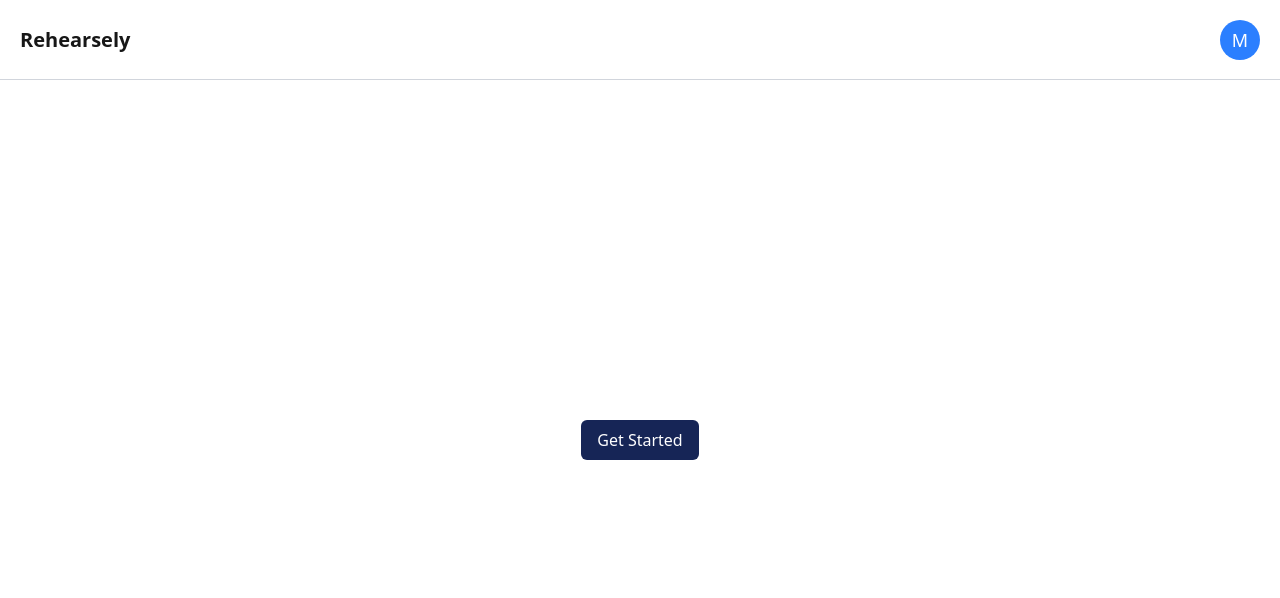
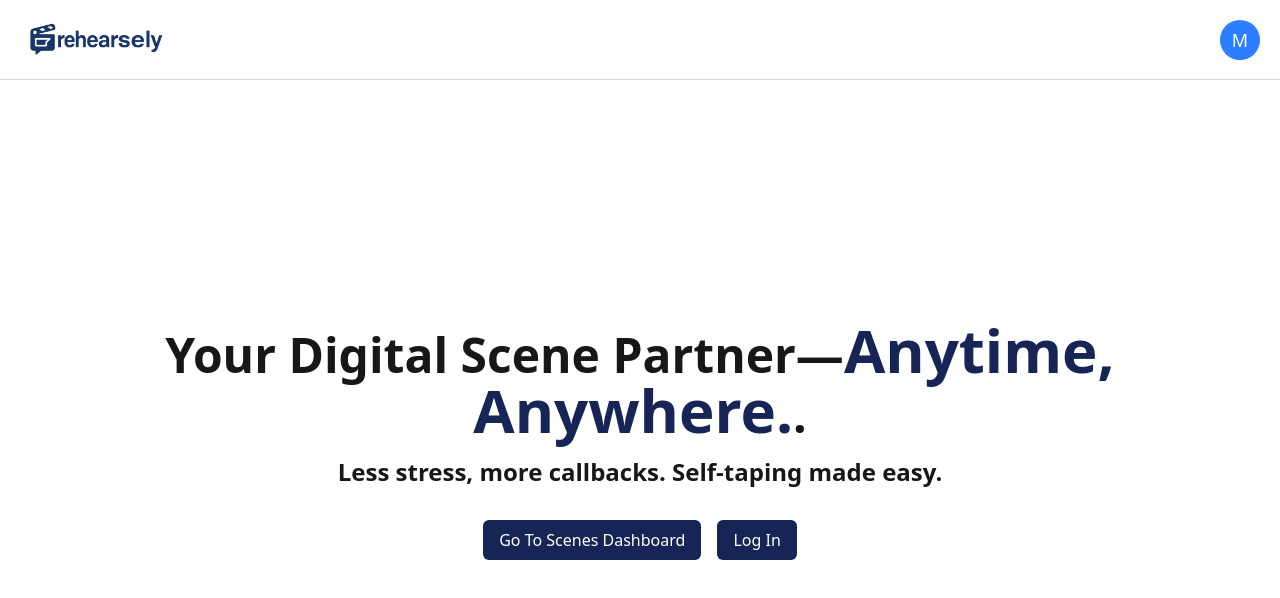
Before and after one commit to pugweather/rehearsely, a Next.js app: page / in a window 1280 px wide. Shown: the top 598 px of the page. Built offline with nearby package versions, Linux system fonts and the light colour scheme; no server answers.

Commit message:
new simple hero section, button hovers, placeholder logo

```diff
--- a/src/app/components/home/Hero.tsx
+++ b/src/app/components/home/Hero.tsx
@@ -1,22 +1,41 @@
-import React from "react"
-import ButtonLink from "../ui/ButtonLink"
-import Link from "next/link"
-//import { logout } from "../../logout/actions"
+import React from "react";
+import ButtonLink from "../ui/ButtonLink";
+import Link from "next/link";
+import { createClient } from "../../../../utils/supabase/server";
+// import { logout } from "../../logout/actions" // Uncomment if needed
 
-export default function Hero() {
+export default async function Hero() {
+
+    const supabase = await createClient();
+    const { data: { user }, error } = await supabase.auth.getUser();
+
     return (
-        <section className="flex flex-grow items-center justify-center h-full w-full">
+        <section className="flex flex-grow flex-col items-center justify-center h-full w-full text-center">
+
+        <h1 className="text-4xl md:text-5xl font-bold">
+            Your Digital Scene Partner—<span className="text-blue-950 text-6xl">Anytime, Anywhere.</span>.
+        </h1>
+
+        <p className="mt-4 text-2xl font-semibold">
+            Less stress, more callbacks. Self-taping made easy.
+        </p>
+
+        <div className="mt-8 flex space-x-4">
             <Link href="/scenes-dashboard">
-                <ButtonLink text="Get Started"/>
+                <ButtonLink text="Go To Scenes Dashboard" />
             </Link>
+            {!user && <Link href="#">
+                <ButtonLink text="Log In" />
+            </Link>}
+        </div>
 
-            {/* Testing logout
-            <form action={logout}>
-                <button type="submit">
-                    Logout
-                </button>
-            </form> */}
-
+        {/* Testing logout (optional)
+        <form action={logout}>
+            <button type="submit">
+            Logout
+            </button>
+        </form>
+        */}
         </section>
-    )
+    );
 }
--- a/src/app/components/layout/Navbar.tsx
+++ b/src/app/components/layout/Navbar.tsx
@@ -1,16 +1,20 @@
 import React from "react";
 import Link from "next/link";
+import Image from "next/image";
 
 export default function Navbar() {
 
-    const handleHomeClick = () => {
-
-    }
-
     return (
         <nav className="w-full h-20 px-5 flex justify-between items-center bg-white border-b border-gray-300">
-            <Link href={"/"} className="font-bold text-xl cursor-pointer">Rehearsely</Link>
-            <div className="w-10 h-10 rounded-full flex justify-center items-center bg-blue-500 text-white text-lg">M</div>
+            <Link href={"/"} className="font-bold text-xl cursor-pointer relative" style={{ width: "150px", height: "75px" }}>
+            <Image
+                src="/logo.png"
+                alt="Rehearsely logo"
+                fill
+                style={{objectFit: "cover"}}
+            />
+            </Link>
+            <div className="w-10 h-10 rounded-full flex justify-center items-center bg-blue-500 text-white text-lg cursor-pointer">M</div>
         </nav>
     )
 }
--- a/src/app/components/ui/ButtonLink.tsx
+++ b/src/app/components/ui/ButtonLink.tsx
@@ -11,7 +11,7 @@ interface ButtonProps {
     icon?: IconDefinition;
 }
 
-export default function ButtonLink({text, textColor, bgColor, icon}: ButtonProps) {
+export default function ButtonLink({ text, textColor, bgColor, icon }: ButtonProps) {
 
     const isHexColor = (value: string) => /^#([A-Fa-f0-9]{3}){1,2}$/.test(value);
 
@@ -22,10 +22,15 @@ export default function ButtonLink({text, textColor, bgColor, icon}: ButtonProps
 
     return (
         <span
-            className={"flex justify-between items-center px-4 py-2 bg-blue-950 text-white rounded-md font-medium"}
-            style={buttonStyles}>
-            {icon && <FontAwesomeIcon icon={icon} className="mr-2.25"/>}
+            className={
+                "flex justify-between items-center px-4 py-2 rounded-md font-medium " +
+                "bg-blue-950 text-white transition-all duration-200 ease-in-out " +
+                "hover:bg-blue-800 hover:text-white hover:shadow-sm"
+            }
+            style={buttonStyles}
+        >
+            {icon && <FontAwesomeIcon icon={icon} className="mr-2.25" />}
             <span>{text}</span>
         </span>
-    )
+    );
 }
```
Also changed, not shown: public/logo.png (added).
